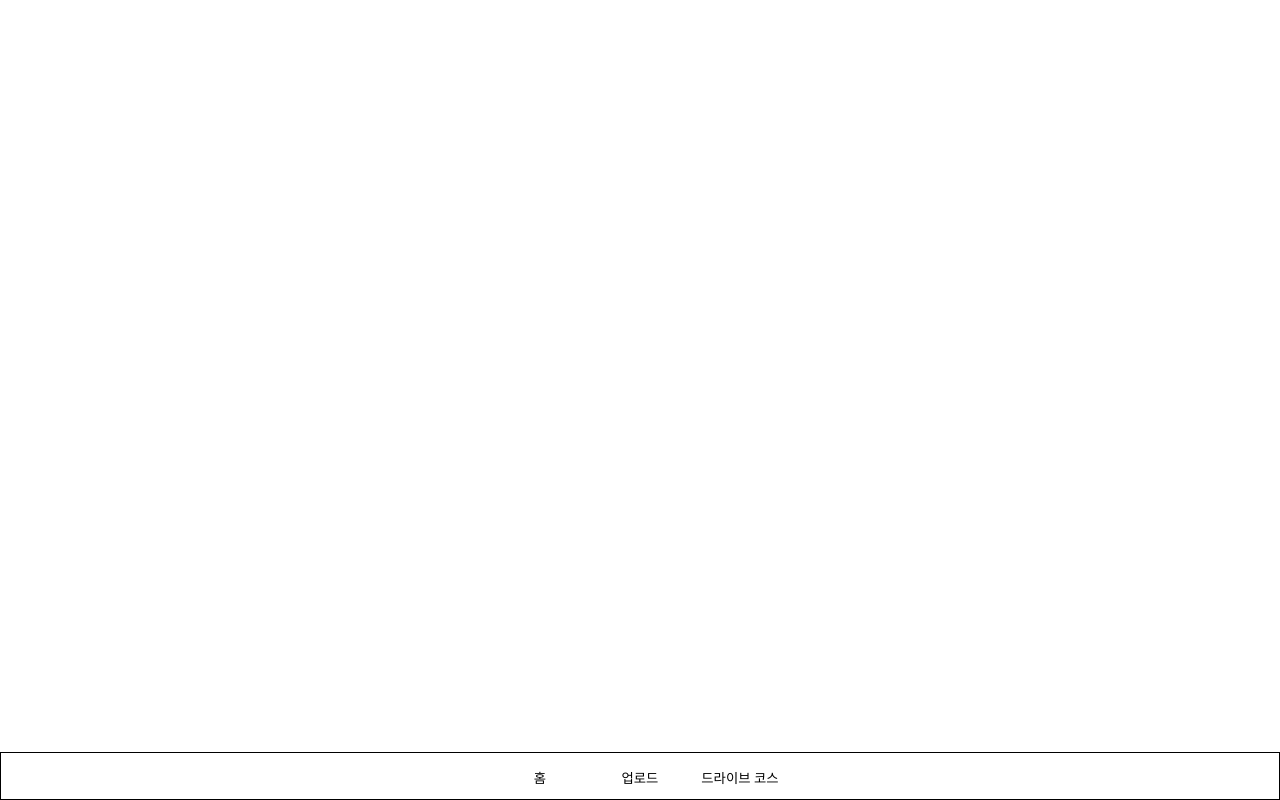
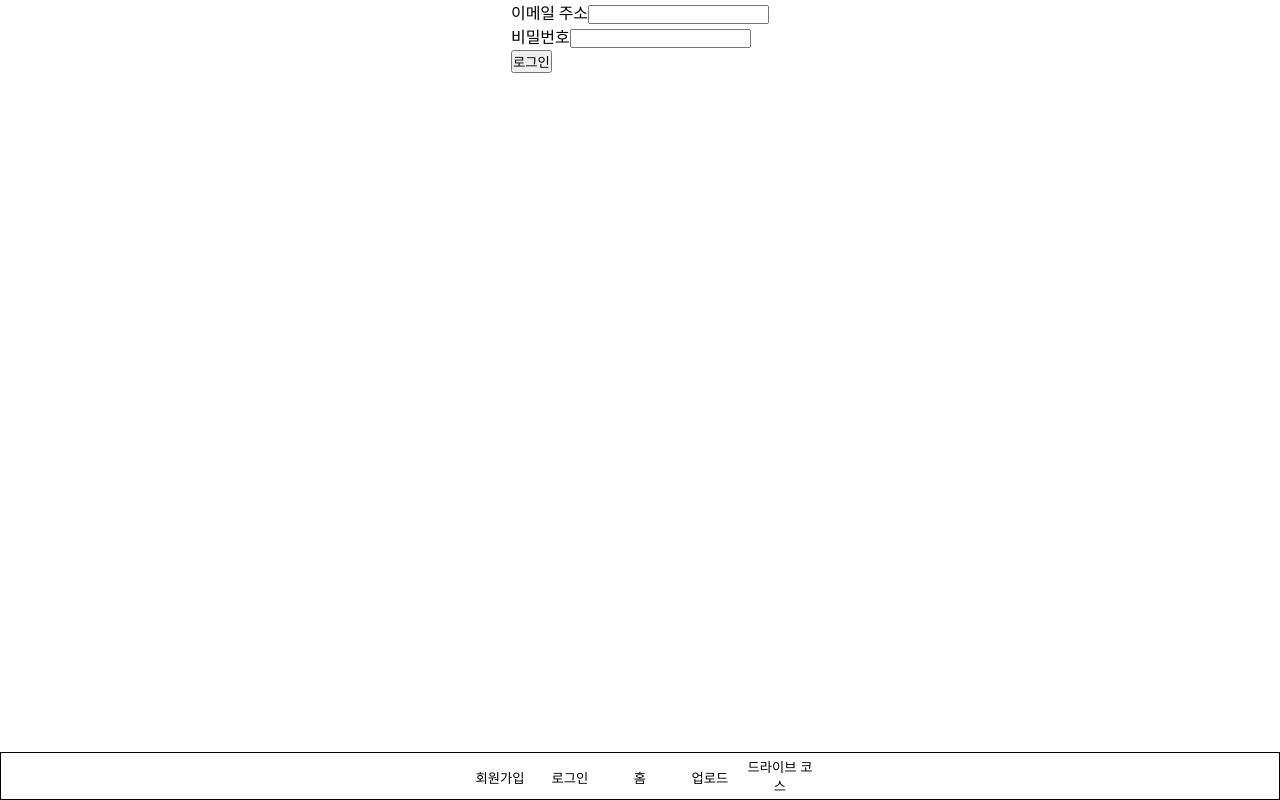
Before and after one commit to ryan-kim-dev/circles, a React (Create React App) app in the folder client/: page /login in a window 1280 px wide. Before the commit this address had no page. Built offline with nearby package versions, Linux system fonts and the light colour scheme.

Commit message:
feat: 회원가입 react-query 코드 수정 & 로그인 구현

```diff
--- a/client/src/App.jsx
+++ b/client/src/App.jsx
@@ -8,7 +8,8 @@ import Home from './pages/Home';
 import GlobalStyle from './GlobalStyle';
 import 'react-toastify/dist/ReactToastify.css';
 import Course from './pages/Course';
-import RegisterForm from './features/users/register/RegisterForm';
+import RegisterForm from './features/users/components/RegisterForm';
+import LoginForm from './features/users/components/LoginForm';
 import Navbar from './components/Navbar';
 
 function App() {
@@ -22,6 +23,7 @@ function App() {
         <Route path="/upload" element={<Upload />} />
         <Route path="/course" element={<Course />} />
         <Route path="/register" element={<RegisterForm />} />
+        <Route path="/login" element={<LoginForm />} />
       </Routes>
 
       <Navbar />
--- a/client/src/apis/userApi.js
+++ b/client/src/apis/userApi.js
@@ -9,4 +9,9 @@ export const regiWithEmailPw = async (userInfo) => {
   return response.data;
 };
 
+export const loginWithEmailPw = async (userInfo) => {
+  const response = await userApi.post('/api/users/login', userInfo);
+  return response.data;
+};
+
 export default userApi;
--- a/client/src/components/Navbar.jsx
+++ b/client/src/components/Navbar.jsx
@@ -7,6 +7,16 @@ function Navbar() {
 
   return (
     <NavbarLayout>
+      <NavbarBtnBox>
+        <NavBtn type="button" onClick={() => navigate('/register')}>
+          회원가입
+        </NavBtn>
+      </NavbarBtnBox>
+      <NavbarBtnBox>
+        <NavBtn type="button" onClick={() => navigate('/login')}>
+          로그인
+        </NavBtn>
+      </NavbarBtnBox>
       <NavbarBtnBox>
         <NavBtn type="button" onClick={() => navigate('/')}>
           홈
@@ -46,5 +56,5 @@ const NavBtn = styled.button`
   border: none;
   cursor: pointer;
   background-color: transparent;
-  width: 100px;
+  width: 70px;
 `;
--- /dev/null
+++ b/client/src/features/users/components/LoginForm.jsx
@@ -0,0 +1,58 @@
+import React, { useState } from 'react';
+import { useNavigate } from 'react-router-dom';
+import { useMutation } from 'react-query';
+import { loginWithEmailPw } from '../../../apis/userApi';
+import { Layout } from '../../../GlobalStyle';
+
+function LoginForm() {
+  const loginWithEmailPwMutation = useMutation(loginWithEmailPw, {
+    onSuccess: () => {
+      // 캐시 무효화하고 다시 Fetch
+      console.log('로그인 성공');
+    },
+  });
+  const navigate = useNavigate();
+
+  const [userInfo, setuserInfo] = useState({
+    email: '',
+    password: '',
+  });
+
+  const onChange = (e) => {
+    const { name, value } = e.target;
+    setuserInfo((prev) => ({
+      ...prev,
+      [name]: value,
+    }));
+  };
+
+  const onSubmit = async (e) => {
+    e.preventDefault();
+    loginWithEmailPwMutation.mutate(userInfo);
+
+    return navigate('/');
+  };
+
+  return (
+    <Layout>
+      <form htmlFor="register" onSubmit={onSubmit} onChange={onChange}>
+        <div>
+          <label htmlFor="email">
+            이메일 주소
+            <input id="email" name="email" type="email" />
+          </label>
+        </div>
+        <div>
+          <label htmlFor="password">
+            비밀번호
+            <input id="password" name="password" type="password" />
+          </label>
+        </div>
+
+        <button type="submit">로그인</button>
+      </form>
+    </Layout>
+  );
+}
+
+export default LoginForm;
--- a/client/src/features/users/register/RegisterForm.jsx
+++ b/client/src/features/users/components/RegisterForm.jsx
@@ -1,15 +1,14 @@
 import React, { useState } from 'react';
 import { useNavigate } from 'react-router-dom';
-import { useMutation, useQueryClient } from 'react-query';
+import { useMutation } from 'react-query';
 import { regiWithEmailPw } from '../../../apis/userApi';
 import { Layout } from '../../../GlobalStyle';
 
-function Register() {
-  const queryClient = useQueryClient();
+function RegisterForm() {
   const regiWithEmailPwMutation = useMutation(regiWithEmailPw, {
     onSuccess: () => {
       // 캐시 무효화하고 다시 Fetch
-      queryClient.invalidateQueries('users');
+      console.log('회원가입 성공');
     },
   });
   const navigate = useNavigate();
@@ -63,4 +62,4 @@ function Register() {
   );
 }
 
-export default Register;
+export default RegisterForm;
```
